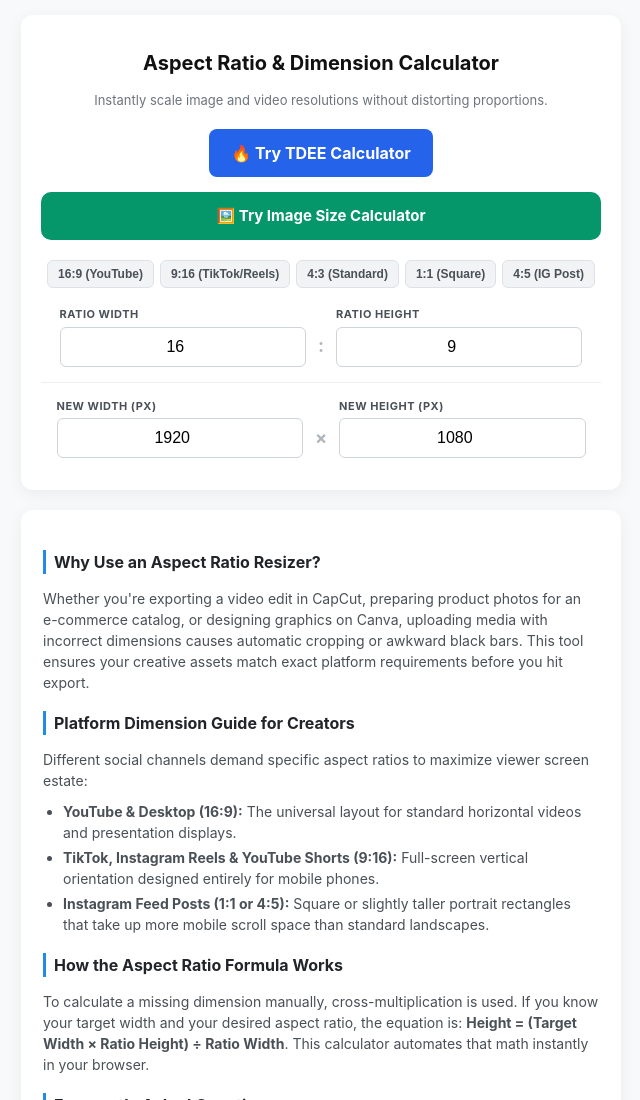
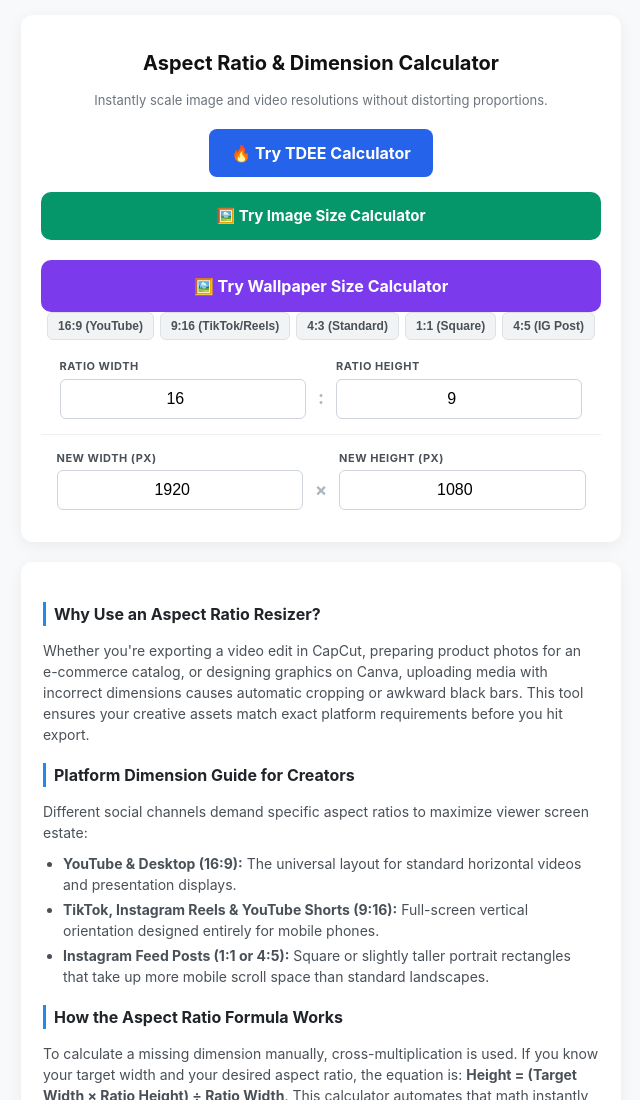
Before and after one commit to Arshadm603/aspect-ratio-calculator, a plain HTML site: page index.html in a window 1280 px wide. Shown: the top 1100 px of the page, without its empty margins (319-959 px from the left). Drawn offline with Linux system fonts and the light colour scheme.

Commit message:
Add link for Wallpaper Size Calculator

```diff
--- a/index.html
+++ b/index.html
@@ -71,7 +71,7 @@
 <a href="tdee-calculator.html" style="display:inline-block; background:#2563eb; color:white; padding:12px 22px; border-radius:8px; text-decoration:none; font-weight:bold; font-size:16px;">🔥 Try TDEE Calculator</a>
     </div>
     <a href="image-size-calculator.html" style="display: block; width: 100%; background-color: #059669; color: #ffffff; text-align: center; text-decoration: none; font-weight: 700; font-size: 15px; padding: 13px 16px; border-radius: 10px; margin-top: 10px; margin-bottom: 20px;">🖼️ Try Image Size Calculator</a>
-
+    <a href="wallpaper-size-calculator.html" style="display:block; background:#7c3aed; color:white; text-align:center; padding:14px; border-radius:10px; font-weight:bold; text-decoration:none; margin-top:10px;">🖼️ Try Wallpaper Size Calculator</a>
     <!-- Quick Presets -->
     <div class="preset-buttons">
         <button class="preset-btn" onclick="setRatio(16, 9)">16:9 (YouTube)</button>
```
